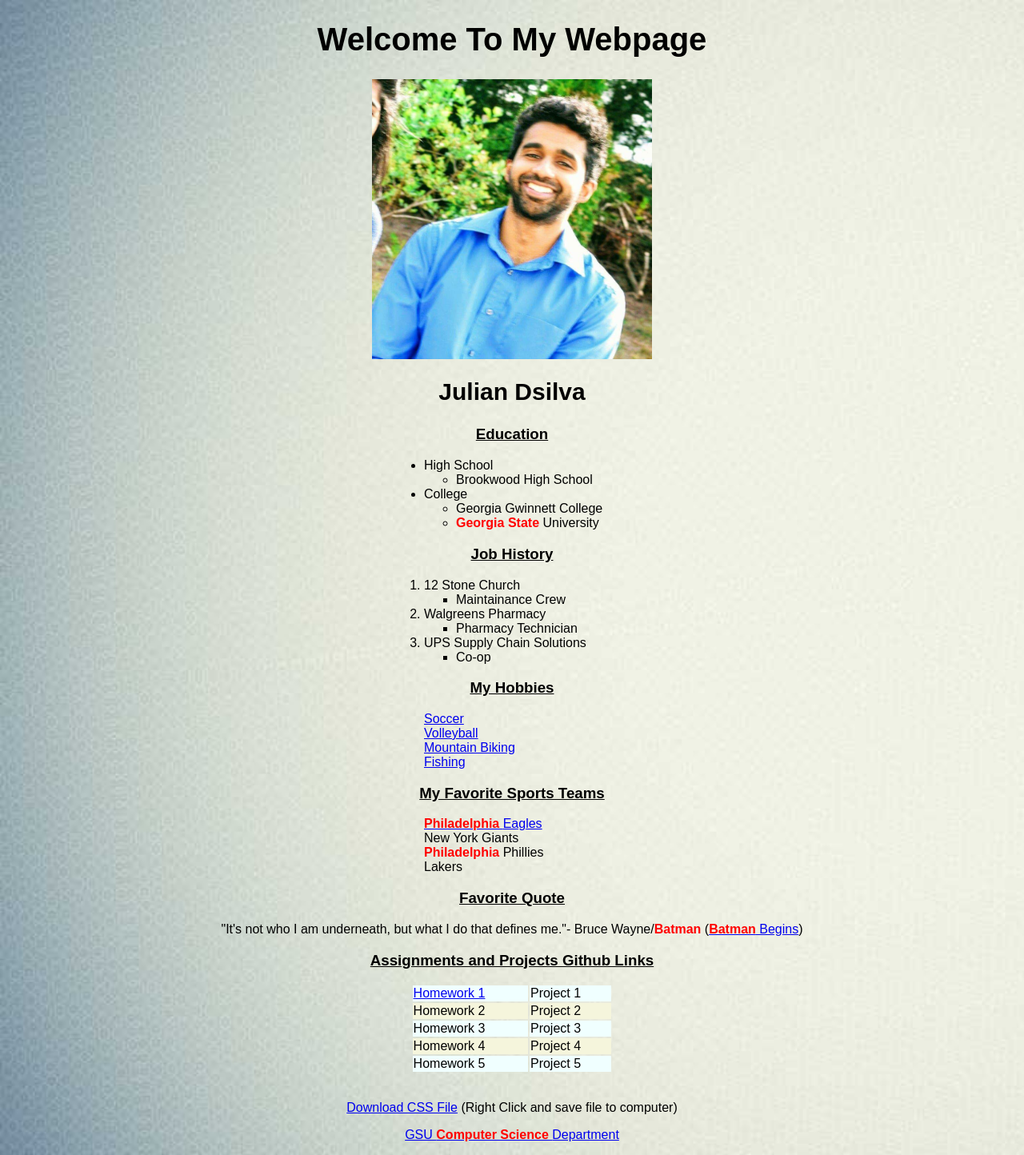
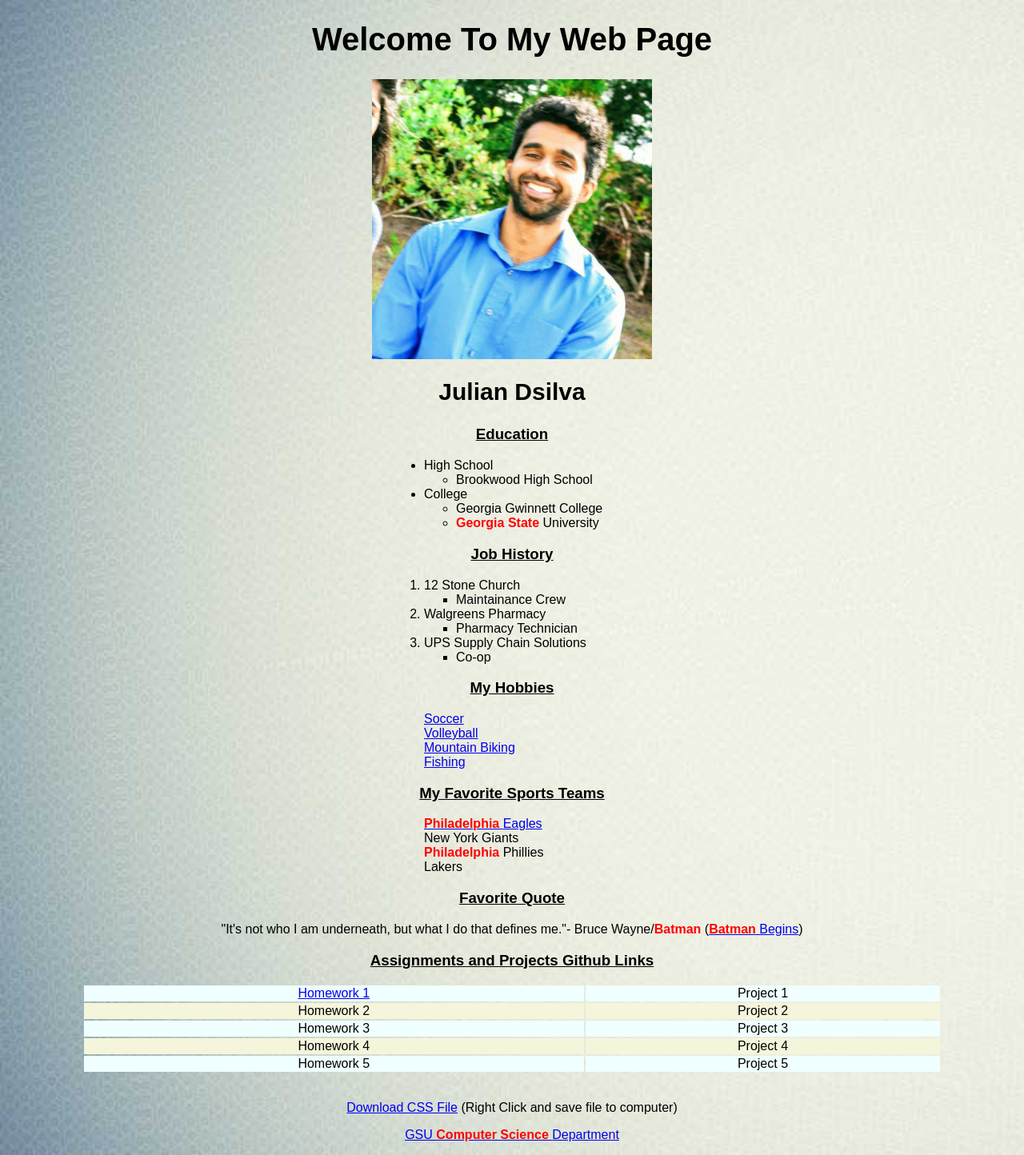
Before and after one commit to julian-dsilva-92/julian-dsilva-92.github.io, a PHP site: page / in a window 1280 px wide. Shown: the whole page at 80% size. Run offline with PHP 8.4, Linux system fonts and the light colour scheme.

Commit message:
Table changes

```diff
--- a/homework_1/home.css
+++ b/homework_1/home.css
@@ -55,7 +55,9 @@ img {
 table.projects{
     margin-left: auto;
     margin-right: auto;
-    width: 20%
+    width: 85%;
+    border: 0;
+    text-align: center
 
 }
 
@@ -71,9 +73,3 @@ tr:nth-child(even) {
     color: red;
     font-weight: bold
 }
-
-.page{
-    border: 0;
-    width: 85%;
-    align-items: center
-}
--- a/homework_1/index.html
+++ b/homework_1/index.html
@@ -10,7 +10,7 @@
     </head>
 
     <body>
-        <h1>Welcome To My Webpage</h1>
+        <h1>Welcome To My Web Page</h1>
 
         <img src="headshot.jpg" alt="My Headshot" class="headshot">
 
```
